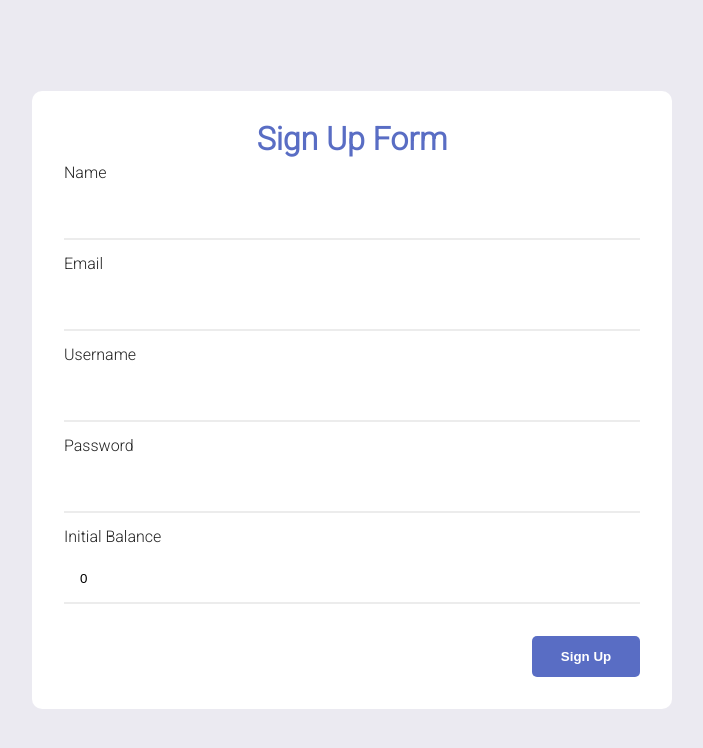
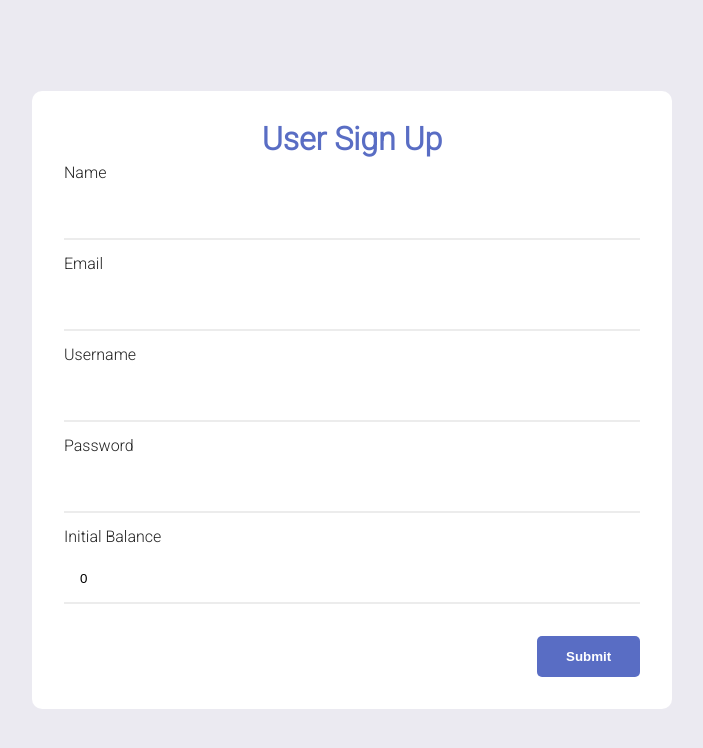
Before and after one commit to eefborromeo/banking-app, a React (Create React App) app: page /user/signup in a window 1280 px wide. Shown: the top 748 px of the page, without its empty margins (288-991 px from the left). Built offline with nearby package versions, Linux system fonts and the light colour scheme.

Commit message:
bugfix for deleted user

```diff
--- a/src/App.js
+++ b/src/App.js
@@ -19,7 +19,7 @@ function App() {
     <ThemeProvider className="App" theme={theme}>
       <Routes>
         <Route index element={<Home />} />
-        <Route path="user/signup" element={<UserSignUpForm />} />
+        <Route path="user/signup" element={<UserSignUpForm title="User Sign Up" />} />
         <Route path="user/login" element={<UserLoginForm />} />
 
         <Route path="admin" element={<Layout />}>
@@ -27,7 +27,7 @@ function App() {
           <Route path="users" element={<AllUsers />} />
           <Route path="new" element={<NewUser />} />
           <Route path="users/:id" element={<User />} />
-          <Route path="edit/user/:id" element={<UserSignUpForm />} />
+          <Route path="edit/user/:id" element={<UserSignUpForm title="Update User" />} />
         </Route>
 
         <Route path="user" element={<Layout />}>
--- a/src/components/UserSignUpForm.js
+++ b/src/components/UserSignUpForm.js
@@ -3,7 +3,7 @@ import { useNavigate, useParams } from "react-router-dom";
 import styled from "styled-components";
 import { useStore } from "../store";
 
-export default function UserSignUpForm() {
+export default function UserSignUpForm({title}) {
   const navigate = useNavigate();
   const userParams = useParams();
   const users = useStore((state) => state.users);
@@ -63,7 +63,7 @@ export default function UserSignUpForm() {
       addUser(newUser);
       navigate(`/user`);
     } else if (isEditing) {
-      const newUsers = users.map(user => {
+      const editedUser = users.map(user => {
         if (user.id === editUser.id) {
           return {
                 ...user,
@@ -71,20 +71,20 @@ export default function UserSignUpForm() {
                 email,
                 username,
                 password,
-                balance
+                balance: parseInt(balance)
               }
         } else {
           return user
         }
       })
-      setUsers(newUsers)
+      setUsers(editedUser)
       navigate(`/admin/users`)
     }
   };
   return (
     <Background>
       <Container>
-        {!isEditing ? <h1>Sign Up Form</h1> : <h1>Update User</h1>}
+        <h1>{title}</h1>
         <Form onSubmit={handleSubmit}>
           <div>
             <label htmlFor="name">Name</label>
@@ -131,11 +131,7 @@ export default function UserSignUpForm() {
               onChange={handleChange}
             />
           </div>
-          {
-            isEditing ?
-              <button type="submit">Save</button> :
-              <button type="submit">Sign Up</button>
-          }
+          <button type="submit">Submit</button>
         </Form>
       </Container>
     </Background>
--- a/src/pages/AllUsers.js
+++ b/src/pages/AllUsers.js
@@ -10,7 +10,7 @@ export default function AllUsers() {
   const navigate = useNavigate();
 
   function handleClick(id, status) {
-    if (status === "BLOCKED" || status === "DENIED") {
+    if (status === "BLOCKED" || status === "DENIED" || status === "PENDING") {
       return;
     }
     navigate(`/admin/users/${id}`);
@@ -45,9 +45,17 @@ export default function AllUsers() {
 
   function handleDelete(e, deleteUser) {
     e.stopPropagation();
-    const updateUsers = users.filter(user => user.id !== deleteUser.id)
+    const updateUsers = users.map(user => {
+      if (user.id === deleteUser.id) {
+        return { ...user, deleted: true}
+      } else {
+        return user
+      }
+    })
     setUsers(updateUsers)
   }
+
+  const filteredUsers = users.filter(user => user.deleted === undefined);
 
   return (
     <Div className="box">
@@ -62,8 +70,8 @@ export default function AllUsers() {
           </tr>
         </thead>
         <tbody>
-          {users &&
-            users.map((user) => {
+          {filteredUsers &&
+            filteredUsers.map((user) => {
               return (
                 <tr onClick={() => handleClick(user.id, user.status)} key={user.id}>
                     <td>{user.name}</td>
```
